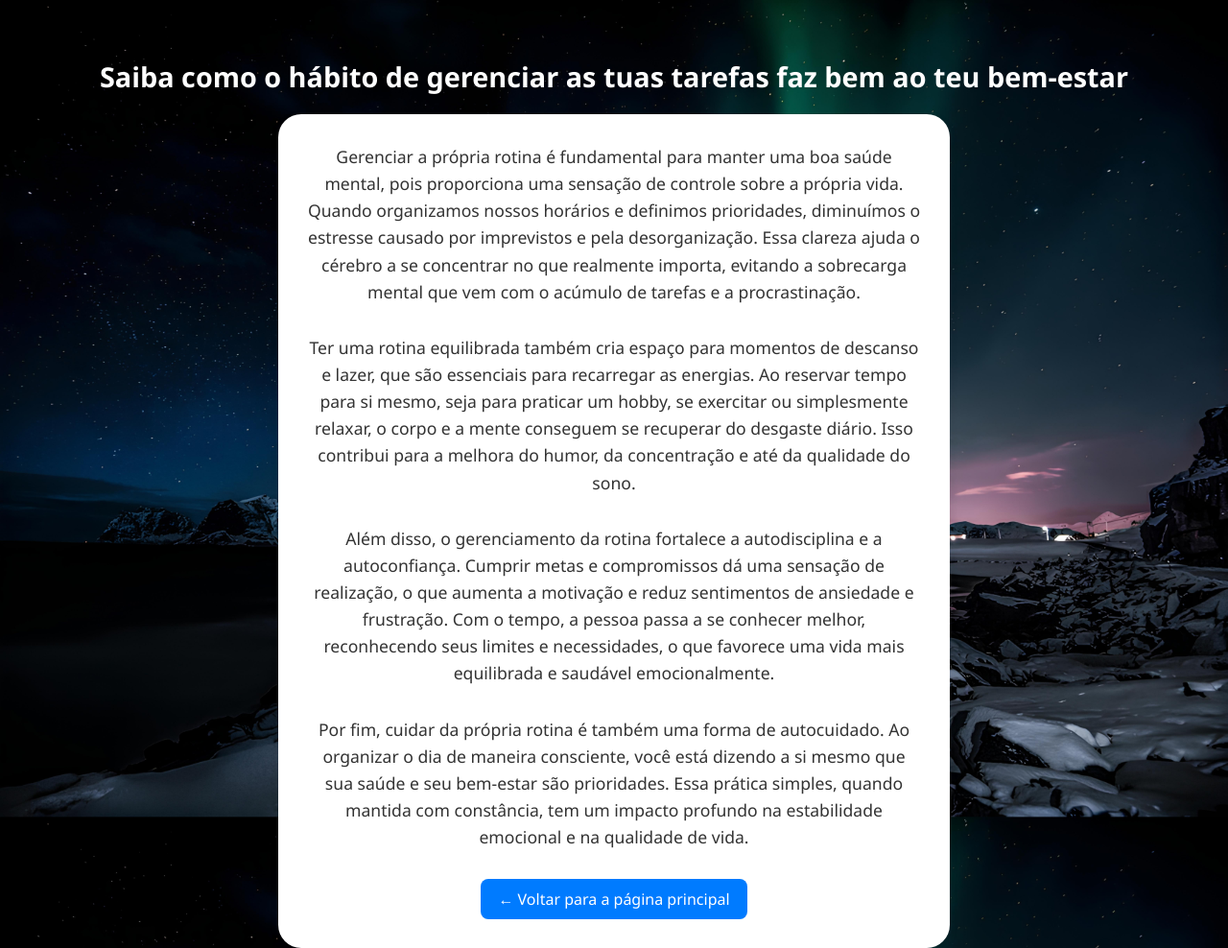
After one commit to Abraaohfa/Lista-PHP, a PHP site: page /informacao.php in a window 1280 px wide. The commit adds this page. Shown: the whole page at 96% size. Run offline with PHP 8.4, Linux system fonts and the light colour scheme.

Commit message:
a lot of changes

```diff
--- /dev/null
+++ b/informacao.php
@@ -0,0 +1,23 @@
+<!DOCTYPE html>
+<html lang="pt-br">
+<head>
+  <meta charset="UTF-8">
+  <meta name="viewport" content="width=device-width, initial-scale=1.0">
+  <title>Sobre o Site</title>
+  <link rel="stylesheet" href="style2.css">
+</head>
+<body>
+  <header>
+    <h1>Saiba como o hábito de gerenciar as tuas tarefas faz bem ao teu bem-estar</h1>
+  </header>
+
+  <main>
+    <p>Gerenciar a própria rotina é fundamental para manter uma boa saúde mental, pois proporciona uma sensação de controle sobre a própria vida. Quando organizamos nossos horários e definimos prioridades, diminuímos o estresse causado por imprevistos e pela desorganização. Essa clareza ajuda o cérebro a se concentrar no que realmente importa, evitando a sobrecarga mental que vem com o acúmulo de tarefas e a procrastinação.</p>
+    <p>Ter uma rotina equilibrada também cria espaço para momentos de descanso e lazer, que são essenciais para recarregar as energias. Ao reservar tempo para si mesmo, seja para praticar um hobby, se exercitar ou simplesmente relaxar, o corpo e a mente conseguem se recuperar do desgaste diário. Isso contribui para a melhora do humor, da concentração e até da qualidade do sono.</p>
+    <p>Além disso, o gerenciamento da rotina fortalece a autodisciplina e a autoconfiança. Cumprir metas e compromissos dá uma sensação de realização, o que aumenta a motivação e reduz sentimentos de ansiedade e frustração. Com o tempo, a pessoa passa a se conhecer melhor, reconhecendo seus limites e necessidades, o que favorece uma vida mais equilibrada e saudável emocionalmente.</p>
+    <p>Por fim, cuidar da própria rotina é também uma forma de autocuidado. Ao organizar o dia de maneira consciente, você está dizendo a si mesmo que sua saúde e seu bem-estar são prioridades. Essa prática simples, quando mantida com constância, tem um impacto profundo na estabilidade emocional e na qualidade de vida.</p>
+
+    <a href="index.php" class="voltar">← Voltar para a página principal</a>
+  </main>
+</body>
+</html>
--- /dev/null
+++ b/style2.css
@@ -0,0 +1,69 @@
+* {
+  margin: 0;
+  padding: 0;
+  box-sizing: border-box;
+}
+
+body {
+  font-family: 'Segoe UI', sans-serif;
+  background: #f0f2f5;
+  color: #333;
+  display: flex;
+  flex-direction: column;
+  align-items: center;
+  min-height: 100vh;
+}
+
+header {
+  width: 100%;
+  text-align: center;
+  padding: 60px 20px 20px 20px;
+}
+
+header h1 {
+  font-size: 1.8em;
+  color: #ffffff;
+}
+
+main {
+  background: #fff;
+  border-radius: 24px;
+  box-shadow: 0 4px 10px rgba(0,0,0,0.1);
+  padding: 30px;
+  width: 60%;
+  max-width: 700px;
+  text-align: center;
+}
+
+main p {
+  font-size: 1.1em;
+  line-height: 1.6;
+  margin-bottom: 30px;
+}
+
+.voltar {
+  display: inline-block;
+  background: #007bff;
+  color: white;
+  padding: 10px 18px;
+  border-radius: 8px;
+  text-decoration: none;
+  font-weight: 500;
+  transition: 0.2s;
+}
+
+.voltar:hover {
+  background: #005fc1;
+  transform: scale(1.05);
+}
+
+body {
+  font-family: 'Segoe UI', sans-serif;
+  background: url('img/pinheiros.jpg') no-repeat center center fixed;
+  background-size: cover;
+  color: #333;
+  display: flex;
+  flex-direction: column;
+  align-items: center;
+  min-height: 100vh;
+}
```
Also changed, not shown: index.php (+7 -2 lines), style.css (+52 -6 lines), img/pinheiros.jpg (added).
